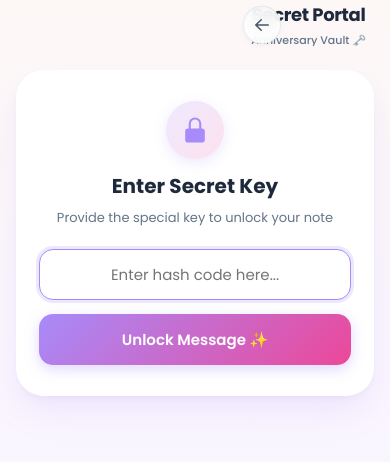
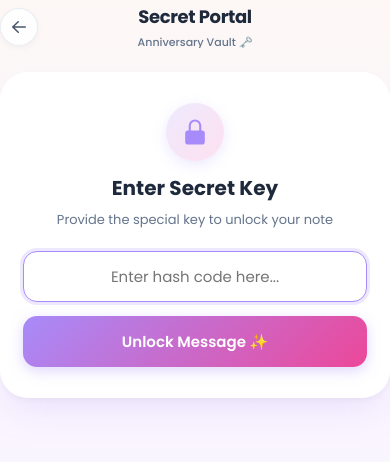
Before and after one commit to jvcerezo/rays-garden-of-flowers, a React (Create React App) app in the folder frontend/: page /hash in a window 390 px wide. Shown: the top 462 px of the page. Built offline with nearby package versions, Linux system fonts and the light colour scheme; no server answers.

Commit message:
fix: remove fake phone simulation and make all screens native fluid responsive for Oppo A78 and iPhone 14

```diff
--- a/frontend/public/index.html
+++ b/frontend/public/index.html
@@ -3,8 +3,8 @@
   <head>
     <meta charset="utf-8" />
     <link rel="icon" href="%PUBLIC_URL%/favicon.ico" />
-    <meta name="viewport" content="width=device-width, initial-scale=1" />
-    <meta name="theme-color" content="#000000" />
+    <meta name="viewport" content="width=device-width, initial-scale=1, viewport-fit=cover" />
+    <meta name="theme-color" content="#faf8ff" />
     <meta
       name="description"
       content="Web site created using create-react-app"
--- a/frontend/src/App.css
+++ b/frontend/src/App.css
@@ -28,76 +28,50 @@
   box-sizing: border-box;
 }
 
+html {
+  -webkit-text-size-adjust: 100%;
+  scroll-behavior: smooth;
+}
+
 body {
   margin: 0;
   padding: 0;
+  min-height: 100vh;
+  min-height: -webkit-fill-available;
   font-family: 'Poppins', -apple-system, BlinkMacSystemFont, 'Segoe UI', Roboto, sans-serif;
   -webkit-font-smoothing: antialiased;
   -moz-osx-font-smoothing: grayscale;
-  background-color: #0f172a;
+  background: linear-gradient(180deg, #fdf8f6 0%, #faf5ff 50%, #f0fdf4 100%);
+  background-attachment: fixed;
   color: var(--text-primary);
   overflow-x: hidden;
 }
 
-/* --- Phone Simulation Styles --- */
-/* Optimized specifically for Oppo A78 (360-412px) & iPhone 14 Pro (393x852px) */
+/* Fluid root layout: 100% natural mobile screen on Oppo A78 & iPhone 14, centered on desktop */
 .phone-simulation-container {
   width: 100%;
   min-height: 100vh;
-  min-height: 100dvh;
   display: flex;
-  align-items: center;
   justify-content: center;
-  background: radial-gradient(circle at top, #1e1b4b 0%, #0f172a 100%);
+  align-items: stretch;
+  background: transparent;
   padding: 0;
   margin: 0;
 }
 
 /* App frame */
 .app-frame {
-  width: 393px;
-  height: 852px;
-  max-width: 100vw;
-  max-height: 100vh;
-  max-height: 100dvh;
-  background: linear-gradient(180deg, #fdf8f6 0%, #faf5ff 50%, #f0fdf4 100%);
-  box-shadow: 0 25px 60px -15px rgba(0, 0, 0, 0.5), 0 0 0 10px #1e293b, 0 0 0 12px #334155;
-  border-radius: 44px;
-  overflow-y: auto;
-  overflow-x: hidden;
+  width: 100%;
+  max-width: 440px;
+  min-height: 100vh;
+  margin: 0 auto;
+  background: transparent;
   position: relative;
   display: flex;
   flex-direction: column;
-}
-
-/* Seamless mobile view for Oppo A78 and iPhone 14 Pro screens */
-@media (max-width: 500px) {
-  .phone-simulation-container {
-    background: transparent;
-    padding: 0;
-    min-height: 100dvh;
-  }
-
-  .app-frame {
-    width: 100%;
-    max-width: 100vw;
-    height: 100dvh;
-    min-height: 100dvh;
-    max-height: 100dvh;
-    border-radius: 0;
-    box-shadow: none;
-    padding-top: env(safe-area-inset-top, 0px);
-    padding-bottom: env(safe-area-inset-bottom, 0px);
-  }
-}
-
-/* Hide scrollbar for a native mobile feel */
-.app-frame::-webkit-scrollbar {
-  display: none;
-}
-.app-frame {
-  -ms-overflow-style: none;
-  scrollbar-width: none;
+  box-sizing: border-box;
+  padding-top: env(safe-area-inset-top, 0px);
+  padding-bottom: env(safe-area-inset-bottom, 0px);
 }
 
 /* Page container */
@@ -107,12 +81,13 @@ body {
   display: flex;
   flex-direction: column;
   box-sizing: border-box;
-  padding: 8px 14px 24px;
+  padding: 8px 12px max(24px, env(safe-area-inset-bottom, 24px));
 }
 
-@media (min-width: 501px) {
+@media (max-width: 365px) {
+  /* Oppo A78 and smaller screens */
   .page-container {
-    padding: 14px 16px 24px;
+    padding: 6px 8px max(20px, env(safe-area-inset-bottom, 20px));
   }
 }
 
@@ -358,10 +333,10 @@ body {
 .dashboard-page {
   display: flex;
   flex-direction: column;
-  padding: 14px 14px 20px 14px;
+  padding: 4px 0 20px 0;
   box-sizing: border-box;
   width: 100%;
-  max-width: 420px;
+  max-width: 100%;
   margin: 0 auto;
   position: relative;
   min-height: 100%;
@@ -619,10 +594,12 @@ body {
   font-weight: 400;
   color: var(--text-secondary);
   margin: 2px 0 0 0;
-  line-height: 1.25;
-  white-space: nowrap;
+  line-height: 1.3;
+  display: -webkit-box;
+  -webkit-line-clamp: 2;
+  line-clamp: 2;
+  -webkit-box-orient: vertical;
   overflow: hidden;
-  text-overflow: ellipsis;
 }
 
 .card-arrow {
@@ -641,15 +618,15 @@ body {
 /* --- Common Floating Action Button (FAB) --- */
 .fab {
   position: fixed;
-  bottom: max(24px, env(safe-area-inset-bottom, 24px));
-  right: 24px;
-  width: 56px;
-  height: 56px;
+  bottom: max(20px, calc(env(safe-area-inset-bottom, 0px) + 16px));
+  right: max(16px, calc((100vw - 440px) / 2 + 16px));
+  width: 54px;
+  height: 54px;
   border-radius: 50%;
   background: linear-gradient(135deg, var(--primary-color) 0%, #8b5cf6 100%);
   border: none;
   color: white;
-  box-shadow: 0 8px 24px -4px rgba(167, 139, 250, 0.5);
+  box-shadow: 0 6px 20px rgba(139, 92, 246, 0.4);
   display: flex;
   align-items: center;
   justify-content: center;
@@ -658,16 +635,17 @@ body {
   transition: transform 0.2s ease, box-shadow 0.2s ease;
 }
 
-.fab svg {
-  width: 26px;
-  height: 26px;
+.fab:hover {
+  transform: scale(1.06);
 }
 
-@media (min-width: 500px) {
-  .fab {
-    right: calc(50% - 196px + 24px);
-    bottom: calc(50% - 426px + 30px);
-  }
+.fab:active {
+  transform: scale(0.96);
+}
+
+.fab svg {
+  width: 24px;
+  height: 24px;
 }
 
 /* --- Common Bottom-Sheet Modals (Oppo A78 & iPhone 14 Pro Friendly) --- */
@@ -781,18 +759,18 @@ svg.spinner .path,
   }
 }
 
-/* --- Universal App Header Standard (Oppo A78 & iPhone 14 Pro Friendly) --- */
+/* --- Universal App Header Standard --- */
 .app-header,
 .tracker-header {
   display: flex;
   align-items: center;
   justify-content: space-between;
   width: 100%;
-  max-width: 393px;
   min-height: 44px;
-  margin: 0 auto 12px;
+  margin: 0 auto 10px;
   padding: 4px 0;
   box-sizing: border-box;
+  gap: 6px;
 }
 
 .header-back-button,
--- a/frontend/src/components/CalorieTracker.css
+++ b/frontend/src/components/CalorieTracker.css
@@ -2,7 +2,8 @@
 .calorie-tracker-page {
     background-color: transparent;
     justify-content: flex-start;
-    padding: 4px 14px 100px 14px;
+    padding: 2px 0 100px 0;
+    width: 100%;
 }
 
 .tracker-header {
@@ -10,10 +11,10 @@
     align-items: center;
     justify-content: space-between;
     width: 100%;
-    max-width: 393px;
     margin: 0 auto 10px;
     padding: 4px 0;
     box-sizing: border-box;
+    gap: 6px;
 }
 
 .calorie-date-navigator {
--- a/frontend/src/components/DateIdeas.css
+++ b/frontend/src/components/DateIdeas.css
@@ -36,12 +36,12 @@
 .date-ideas-page {
     min-height: 100%;
     background: transparent;
-    padding: 12px 14px 40px 14px;
+    padding: 2px 0 40px 0;
     width: 100%;
 }
 
 .date-ideas-card {
-    max-width: 393px;
+    max-width: 100%;
     margin: 0 auto;
     background: var(--bg-primary);
     border-radius: 24px;
@@ -192,6 +192,25 @@
 .date-tab.active .tab-badge {
     background: rgba(167, 139, 250, 0.15);
     color: var(--primary-color, #a78bfa);
+}
+
+@media (max-width: 365px) {
+    .date-ideas-card {
+        border-radius: 18px;
+    }
+    .date-filter-tabs {
+        margin: 10px 8px 4px 8px;
+        gap: 2px;
+    }
+    .date-tab {
+        padding: 6px 4px;
+        font-size: 11px;
+        gap: 3px;
+    }
+    .date-tab .tab-badge {
+        padding: 1px 4px;
+        font-size: 9px;
+    }
 }
 
 .empty-tab-container {
--- a/frontend/src/components/HashPage.css
+++ b/frontend/src/components/HashPage.css
@@ -5,20 +5,20 @@
     align-items: center;
     background-color: transparent;
     min-height: 100%;
-    padding: 0 16px 28px 16px;
+    padding: 2px 0 28px 0;
     box-sizing: border-box;
     width: 100%;
 }
 
 .hash-header {
     width: 100%;
-    max-width: 420px;
+    max-width: 100%;
     margin-bottom: 20px;
 }
 
 .hash-card {
     width: 100%;
-    max-width: 400px;
+    max-width: 100%;
     background-color: rgba(255, 255, 255, 0.92);
     backdrop-filter: blur(14px);
     -webkit-backdrop-filter: blur(14px);
--- a/frontend/src/components/PeriodTracker.css
+++ b/frontend/src/components/PeriodTracker.css
@@ -13,26 +13,25 @@
     display: flex;
     flex-direction: column;
     align-items: center;
-    gap: 20px;
+    gap: 16px;
     width: 100%;
-    max-width: 393px;
-    margin: 6px auto 0;
+    margin: 4px auto 0;
 }
 
 /* --- Header --- */
 .tracker-header {
-    display: grid;
-    grid-template-columns: 82px 1fr 82px;
+    display: flex;
     align-items: center;
+    justify-content: space-between;
     width: 100%;
-    max-width: 393px;
     margin: 0 auto 10px;
     padding: 4px 0;
     box-sizing: border-box;
+    gap: 6px;
 }
 
 .tracker-header .back-button {
-    justify-self: start;
+    flex-shrink: 0;
 }
 
 .tracker-header .header-title-container {
--- a/frontend/src/components/Playbook.css
+++ b/frontend/src/components/Playbook.css
@@ -15,7 +15,7 @@
 .playbook-page {
   min-height: 100%;
   background: transparent;
-  padding: 0 12px 28px 12px;
+  padding: 2px 0 28px 0;
   box-sizing: border-box;
   width: 100%;
 }
@@ -56,7 +56,7 @@
 /* Content Area */
 .playbook-content {
   padding: 0;
-  max-width: 480px;
+  max-width: 100%;
   margin: 0 auto;
   width: 100%;
   box-sizing: border-box;
--- a/frontend/src/components/PlaybookNote.css
+++ b/frontend/src/components/PlaybookNote.css
@@ -2,8 +2,9 @@
 .playbook-note-page {
   min-height: 100%;
   background: transparent;
-  padding: 8px 14px 40px 14px;
+  padding: 2px 0 40px 0;
   box-sizing: border-box;
+  width: 100%;
 }
 
 /* Header Styles - Matching Playbook */
@@ -15,9 +16,10 @@
   background: transparent;
   border-bottom: 1px solid rgba(226, 232, 240, 0.8);
   width: 100%;
-  max-width: 393px;
+  max-width: 100%;
   margin: 0 auto 12px;
   box-sizing: border-box;
+  gap: 6px;
 }
 
 .playbook-note-page .back-button {
--- a/frontend/src/components/RayConnect.css
+++ b/frontend/src/components/RayConnect.css
@@ -1,7 +1,7 @@
 /* --- Ray-Connect Page --- */
 .ray-connect-page {
     justify-content: flex-start;
-    padding: 4px 14px 120px 14px;
+    padding: 2px 0 120px 0;
     box-sizing: border-box;
     width: 100%;
 }
--- a/frontend/src/components/Reminders.css
+++ b/frontend/src/components/Reminders.css
@@ -1,14 +1,14 @@
 /* --- Reminders Page Layout & Theme --- */
 .reminders-page {
     justify-content: flex-start;
-    padding: 4px 14px 100px 14px;
+    padding: 2px 0 100px 0;
     background: transparent;
     width: 100%;
 }
 
 .reminders-content {
     width: 100%;
-    max-width: 393px;
+    max-width: 100%;
     margin: 0 auto;
 }
 
@@ -18,10 +18,10 @@
     grid-template-columns: 38px 1fr 38px;
     align-items: center;
     width: 100%;
-    max-width: 393px;
     margin: 0 auto 12px;
     padding: 4px 0;
     box-sizing: border-box;
+    gap: 6px;
 }
 .header-title {
     font-size: 18px;
```
Also changed, not shown: frontend/src/components/CurrentGoals.css (+17 -2 lines), frontend/src/components/MovieWatchList.css (+18 -2 lines).
